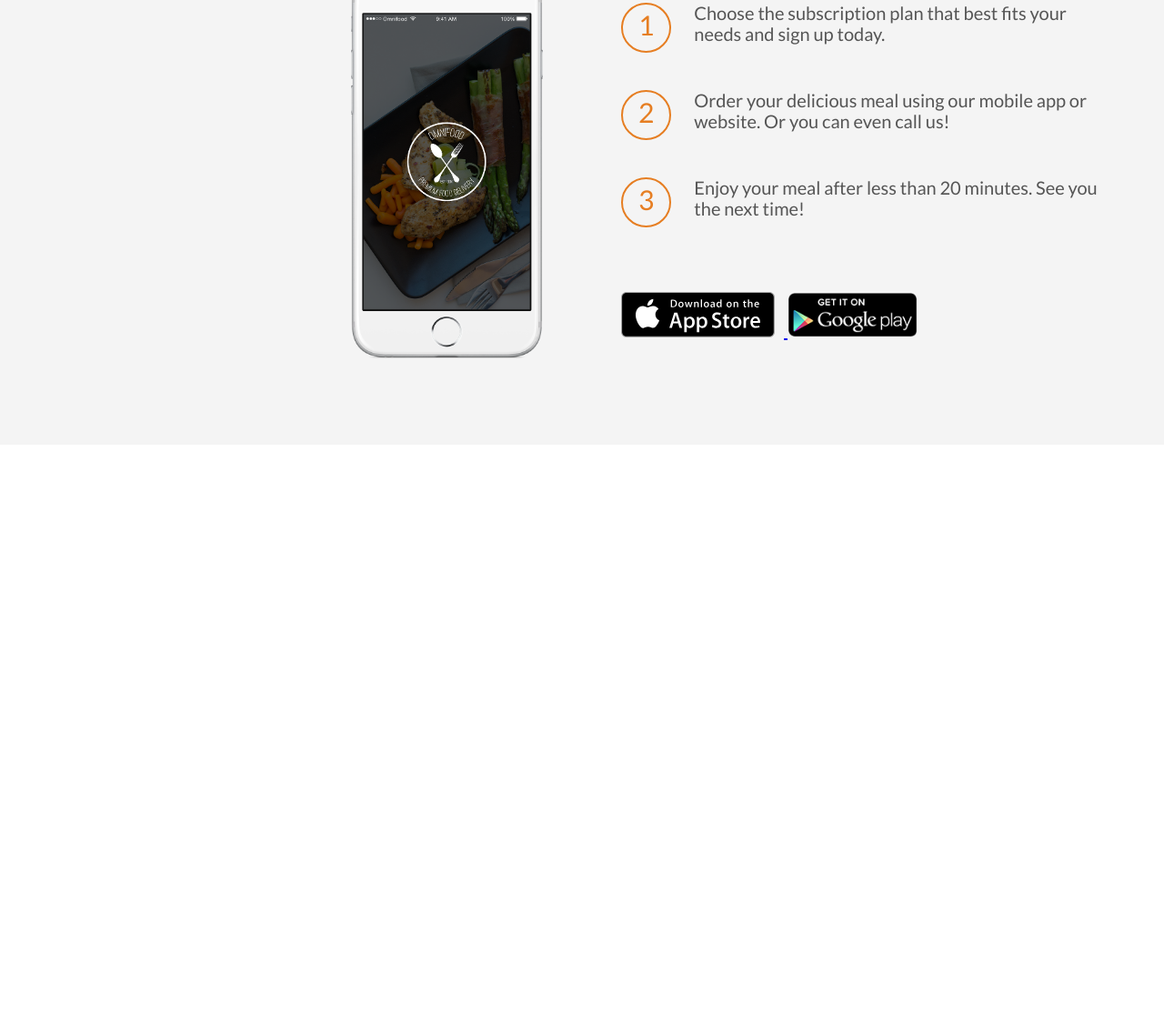
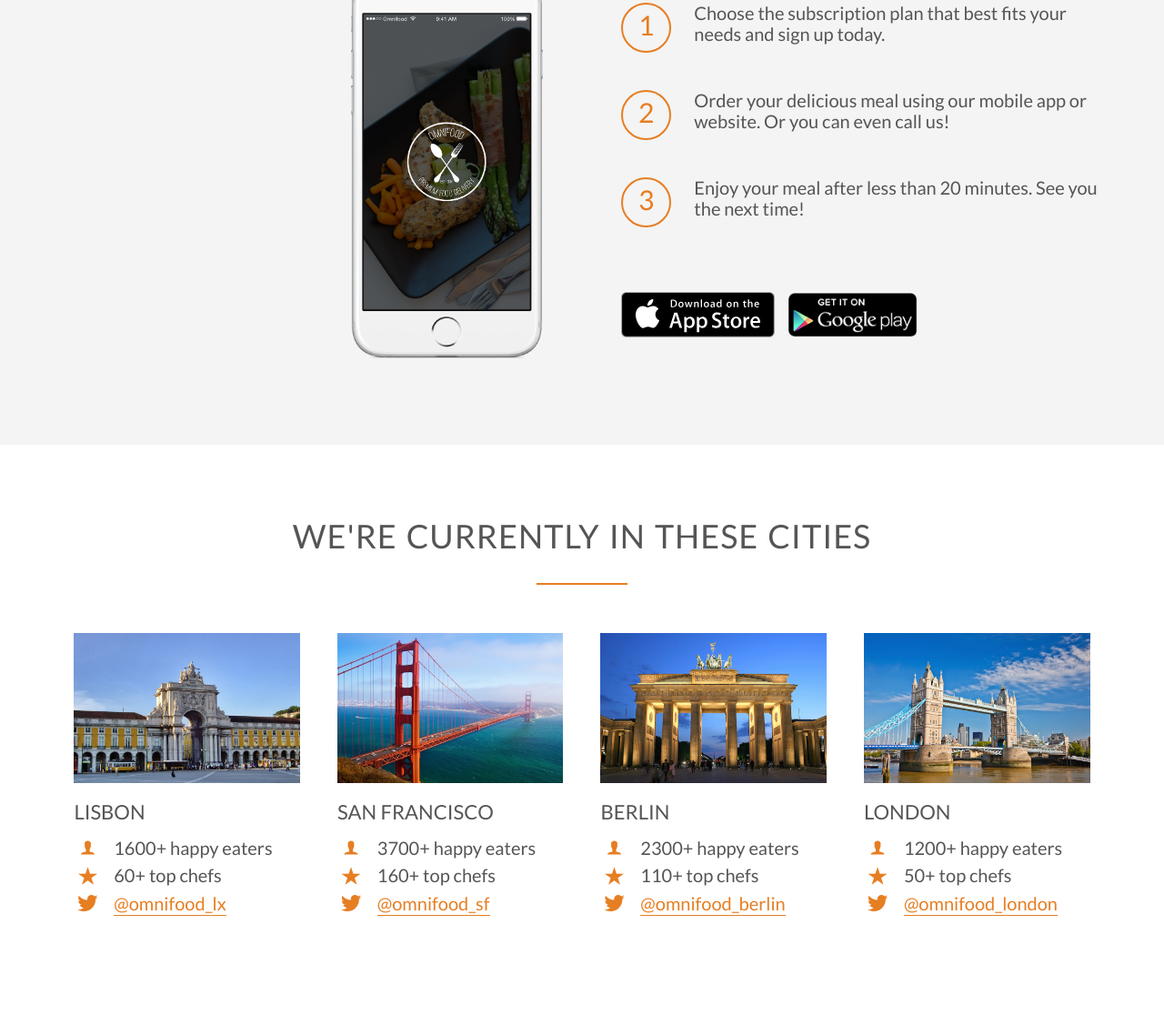
Before and after one commit to dreyes3/ominifood, a plain HTML site: page index.html in a window 1280 px wide. Shown: the part 2259-3375 px from the top of the page at 91% size. Before the commit the page ends 2748 px from the top, so only its background shows below. Drawn offline with Linux system fonts and the light colour scheme; files whose address does not match are found by name.

Commit message:
Added cities

```diff
--- a/index.html
+++ b/index.html
@@ -212,5 +212,80 @@
         </div>
       </div>
     </section>
+
+    <section class="section-cities">
+      <div class="row">
+        <h2>We're currently in these cities</h2>
+      </div>
+      <div class="row">
+        <div class="col span-1-of-4 box">
+          <img src="resources/img/lisbon-3.jpg" alt="Lisbon" />
+          <h3>Lisbon</h3>
+          <div class="city-feature">
+            <i class="ion-ios-person icon-small"></i>
+            1600+ happy eaters
+          </div>
+          <div class="city-feature">
+            <i class="ion-ios-star icon-small"></i>
+            60+ top chefs
+          </div>
+          <div class="city-feature">
+            <i class="ion-social-twitter icon-small"></i>
+            <a href="#">@omnifood_lx</a>
+          </div>
+        </div>
+
+        <div class="col span-1-of-4 box">
+          <img src="resources/img/san-francisco.jpg" alt="San Francisco" />
+          <h3>San Francisco</h3>
+          <div class="city-feature">
+            <i class="ion-ios-person icon-small"></i>
+            3700+ happy eaters
+          </div>
+          <div class="city-feature">
+            <i class="ion-ios-star icon-small"></i>
+            160+ top chefs
+          </div>
+          <div class="city-feature">
+            <i class="ion-social-twitter icon-small"></i>
+            <a href="#">@omnifood_sf</a>
+          </div>
+        </div>
+
+        <div class="col span-1-of-4 box">
+          <img src="resources/img/berlin.jpg" alt="Berlin" />
+          <h3>Berlin</h3>
+          <div class="city-feature">
+            <i class="ion-ios-person icon-small"></i>
+            2300+ happy eaters
+          </div>
+          <div class="city-feature">
+            <i class="ion-ios-star icon-small"></i>
+            110+ top chefs
+          </div>
+          <div class="city-feature">
+            <i class="ion-social-twitter icon-small"></i>
+            <a href="#">@omnifood_berlin</a>
+          </div>
+        </div>
+
+        <div class="col span-1-of-4 box">
+          <img src="resources/img/london.jpg" alt="London" />
+          <h3>London</h3>
+          <div class="city-feature">
+            <i class="ion-ios-person icon-small"></i>
+            1200+ happy eaters
+          </div>
+          <div class="city-feature">
+            <i class="ion-ios-star icon-small"></i>
+            50+ top chefs
+          </div>
+          <div class="city-feature">
+            <i class="ion-social-twitter icon-small"></i>
+            <a href="#">@omnifood_london</a>
+          </div>
+        </div>
+      </div>
+    </section>
   </body>
 </html>
--- a/resources/css/style.css
+++ b/resources/css/style.css
@@ -108,6 +108,37 @@ h3 {
   display: block;
   color: #e67e22;
   margin-bottom: 10px;
+}
+
+.icon-small {
+  display: inline-block;
+  width: 30px;
+  text-align: center;
+  color: #e67e22;
+  font-size: 120%;
+  margin-right: 10px;
+
+  /*secrets to align text and icons*/
+  line-height: 120%;
+  vertical-align: middle;
+  margin-top: -5px;
+}
+
+/* ------------- links ------------- */
+
+a:link,
+a:active {
+  color: #e67e22;
+  text-decoration: none;
+  padding-bottom: 1px;
+  border-bottom: 1px solid #e67e22;
+  transition: border-bottom 0.2s, color 0.2s;
+}
+
+a:hover,
+a:visited {
+  color: #555;
+  border-bottom: 1px solid transparent;
 }
 
 /* ------------- buttons ------------- */
@@ -300,3 +331,22 @@ header {
   width: auto;
   margin-right: 10px;
 }
+
+.btn-app:link,
+.btn-app:visited {
+  border: 0;
+}
+
+/* -------------------------------------------------------------------------------------- */
+/* CITIES */
+/* -------------------------------------------------------------------------------------- */
+
+.box img {
+  width: 100%;
+  height: auto;
+  margin-bottom: 15px;
+}
+
+.city-feature {
+  margin-bottom: 5px;
+}
```
Also changed, not shown: 1 other file.
